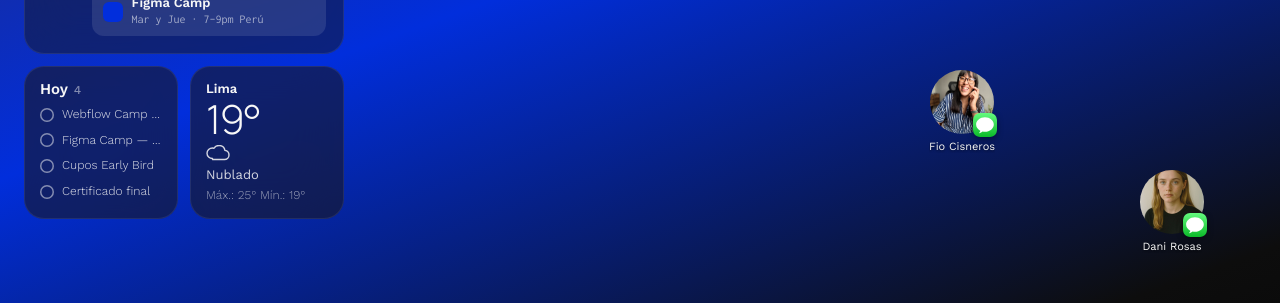
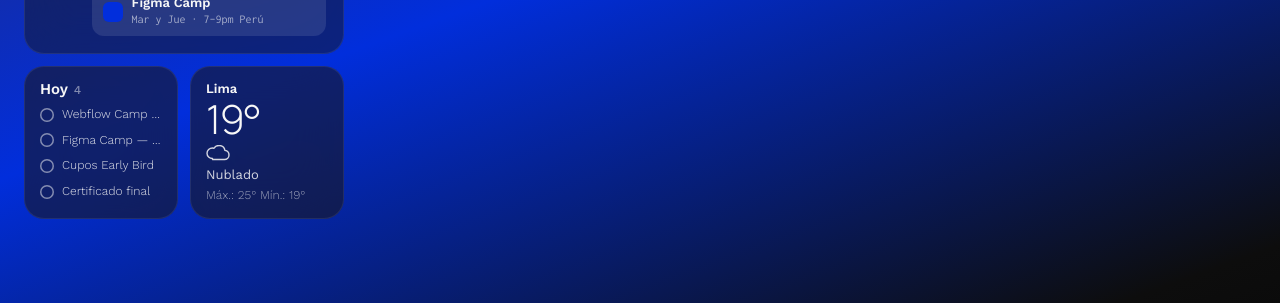
Before and after one commit to fiorellacisneros/superhuman-camps, a Next.js app: page / in a window 1280 px wide. Shown: the part 150-453 px from the top of the page. Built offline with nearby package versions, Linux system fonts and the light colour scheme.

Commit message:
fix: Tone down dock magnification and remove desktop WhatsApp icons

```diff
--- a/components/MacDesktopExperience.tsx
+++ b/components/MacDesktopExperience.tsx
@@ -697,7 +697,7 @@ function StackedPerks({ items }: { items: PerkItem[] }) {
   const [order, setOrder] = useState(items.map((_, i) => i));
   const next = () => setOrder((o) => [...o.slice(1), o[0]]);
   return (
-    <div style={{ display: "flex", flexDirection: "column", alignItems: "center" }}>
+    <div style={{ display: "flex", flexDirection: "column", alignItems: "center", marginBottom: 48 }}>
       <div style={{ position: "relative", width: 410 }}>
         <div style={{ position: "relative", width: 410, height: 500 }}>
           {items.map((item, i) => {
@@ -1654,9 +1654,9 @@ function DockTooltip({ label }: { label: string }) {
   );
 }
 
-const DOCK_MAGNIFY_RADIUS = 130;
-const DOCK_MAGNIFY_MAX_SCALE = 1.6;
-const DOCK_MAGNIFY_LIFT = 14;
+const DOCK_MAGNIFY_RADIUS = 85;
+const DOCK_MAGNIFY_MAX_SCALE = 1.22;
+const DOCK_MAGNIFY_LIFT = 10;
 
 function DockIcon({
   label,
@@ -1688,7 +1688,8 @@ function DockIcon({
     const rect = ref.current.getBoundingClientRect();
     const center = rect.left + rect.width / 2;
     const distance = Math.abs(mouseX - center);
-    const falloff = Math.max(0, 1 - distance / DOCK_MAGNIFY_RADIUS);
+    const linear = Math.max(0, 1 - distance / DOCK_MAGNIFY_RADIUS);
+    const falloff = linear * linear;
     setScale(1 + falloff * (DOCK_MAGNIFY_MAX_SCALE - 1));
   }, [mouseX]);
 
@@ -2002,17 +2003,6 @@ export function MacDesktopExperience() {
             <div style={{ width: 64, height: 59, background: "url(/superhuman/icon-folder.svg) center / contain no-repeat" }} />
             <span style={{ font: "400 12px/1.2 'Work Sans',sans-serif", color: "#F7F7F7", textShadow: "0 1px 3px rgba(0,0,0,0.6)" }}>forHuman</span>
           </div>
-
-          {/* WhatsApp contact icons */}
-          {WHATSAPP_CONTACTS.map((contact, i) => (
-            <div
-              key={contact.name}
-              style={{ position: "absolute", left: contactPositions[i].x, top: contactPositions[i].y, display: "flex", flexDirection: "column", alignItems: "center", gap: 6, cursor: "pointer", width: 84, zIndex: 20, userSelect: "none" }}
-              onClick={() => openWhatsApp(contact)}
-            >
-              <ContactIcon contact={contact} />
-            </div>
-          ))}
 
           {/* Dock */}
           <div
```
Also changed, not shown: 1 other file (tests, documents, lock files or other folders).
